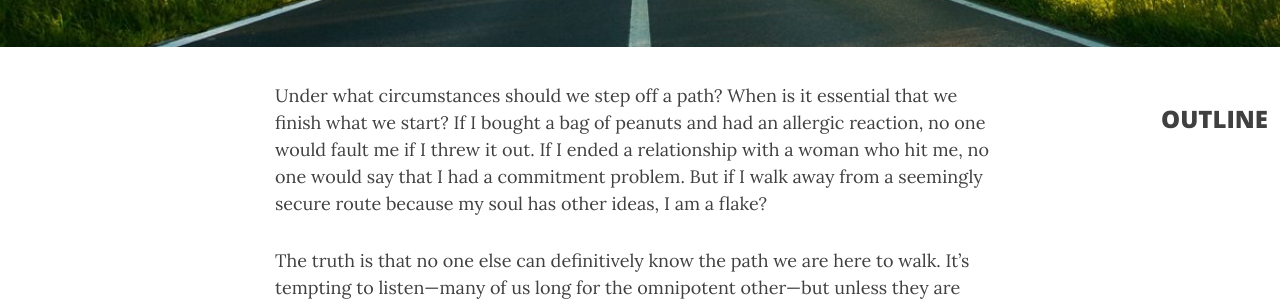
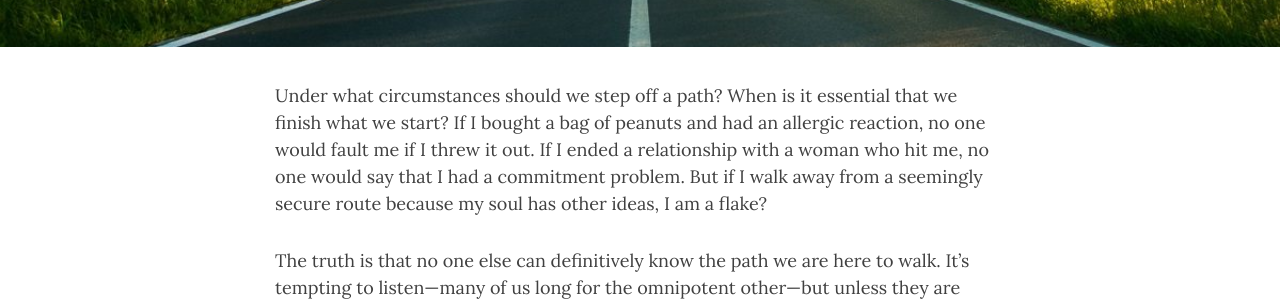
Before and after one commit to dustjq1004/dustjq1004.github.io, a Jekyll site: the page built from _posts/sample/2020-02-26-flake-it-till-you-make-it.md, in a window 1280 px wide. Shown: the part 496-797 px from the top of the page. Built offline with Jekyll 4.4.1, drawn with Linux system fonts in a browser that asks for light colours; nearby versions of some CDN libraries.

Commit message:
outline 헤더 삭제

```diff
--- a/_layouts/post.html
+++ b/_layouts/post.html
@@ -4,7 +4,6 @@ layout: base
 
 {% include header.html type="post" %}
 <div id="toc">
-  <h3>OUTLINE</h3>
   {% include toc.html html=content class="toc" %}
 </div>
 
```
